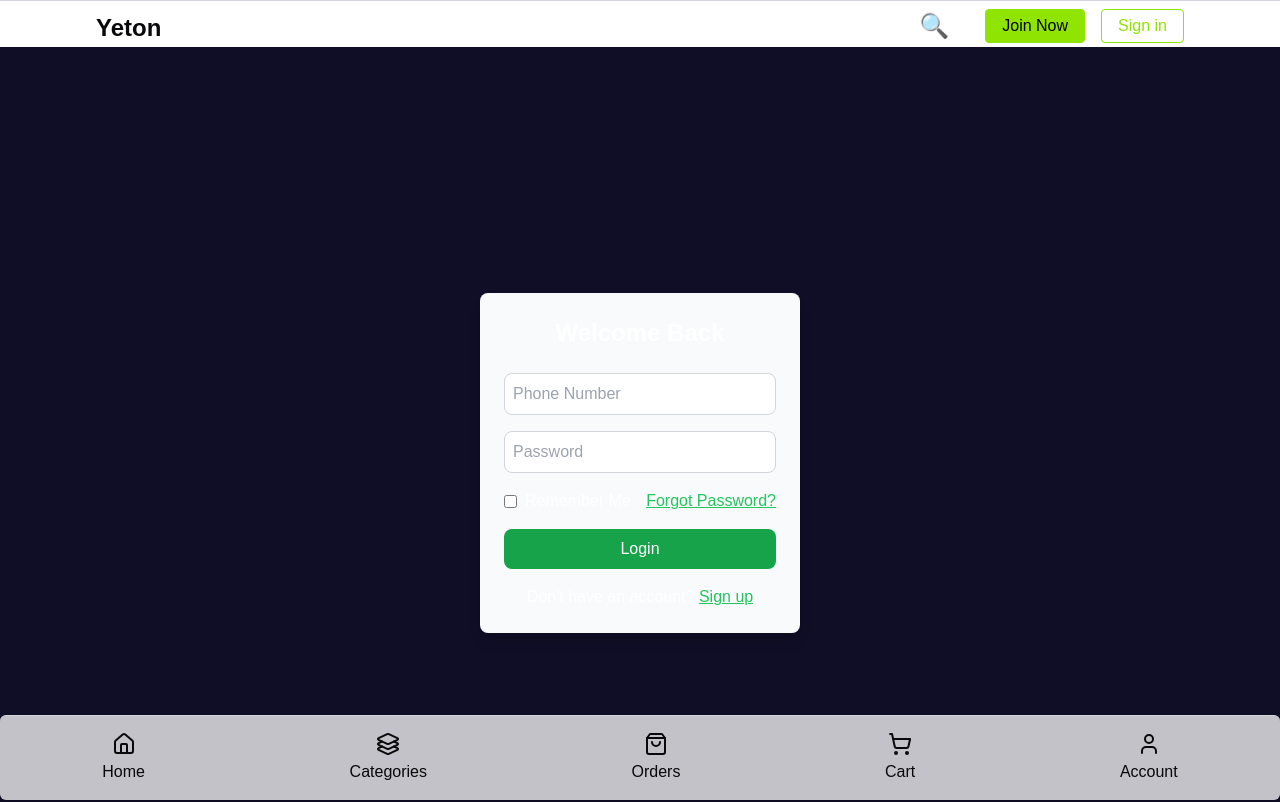
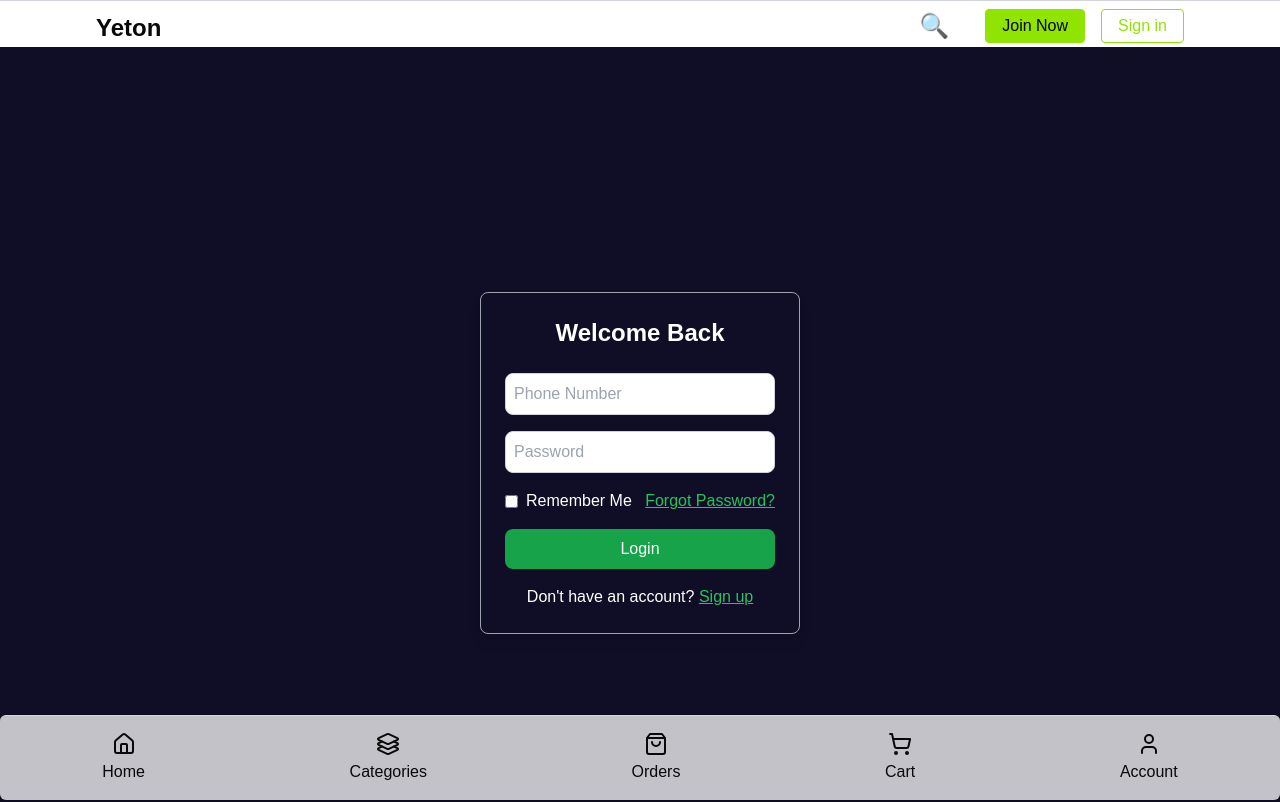
Before and after one commit to joesunesis/adeton, a Next.js app: page /signin in a window 1280 px wide. Shown: the top 802 px of the page. Built offline with nearby package versions, Linux system fonts and the light colour scheme.

Commit message:
Update signin.tsx

```diff
--- a/pages/signin.tsx
+++ b/pages/signin.tsx
@@ -23,21 +23,21 @@ export default function Login() {
 
   return (
     <div className="flex items-center justify-center h-screen">
-      <form onSubmit={handleSubmit} className="w-80 p-6 rounded-lg shadow-lg bg-gray-50">
+      <form onSubmit={handleSubmit} className="w-80 p-6 rounded-lg shadow-lg border border-gray-400">
         <h1 className="text-2xl font-bold mb-6 text-center">Welcome Back</h1>
         <input
           type="text"
           placeholder="Phone Number"
           value={phone}
           onChange={(e) => setPhone(e.target.value)}
-          className="w-full p-2 mb-4 border border-gray-300 rounded-lg"
+          className="w-full p-2 mb-4 border border-gray-300 rounded-lg text-black"
         />
         <input
           type="password"
           placeholder="Password"
           value={password}
           onChange={(e) => setPassword(e.target.value)}
-          className="w-full p-2 mb-4 border border-gray-300 rounded-lg"
+          className="w-full p-2 mb-4 border border-gray-300 rounded-lg text-black"
         />
         <div className="flex justify-between items-center mb-4">
           <label className="flex items-center">
```
